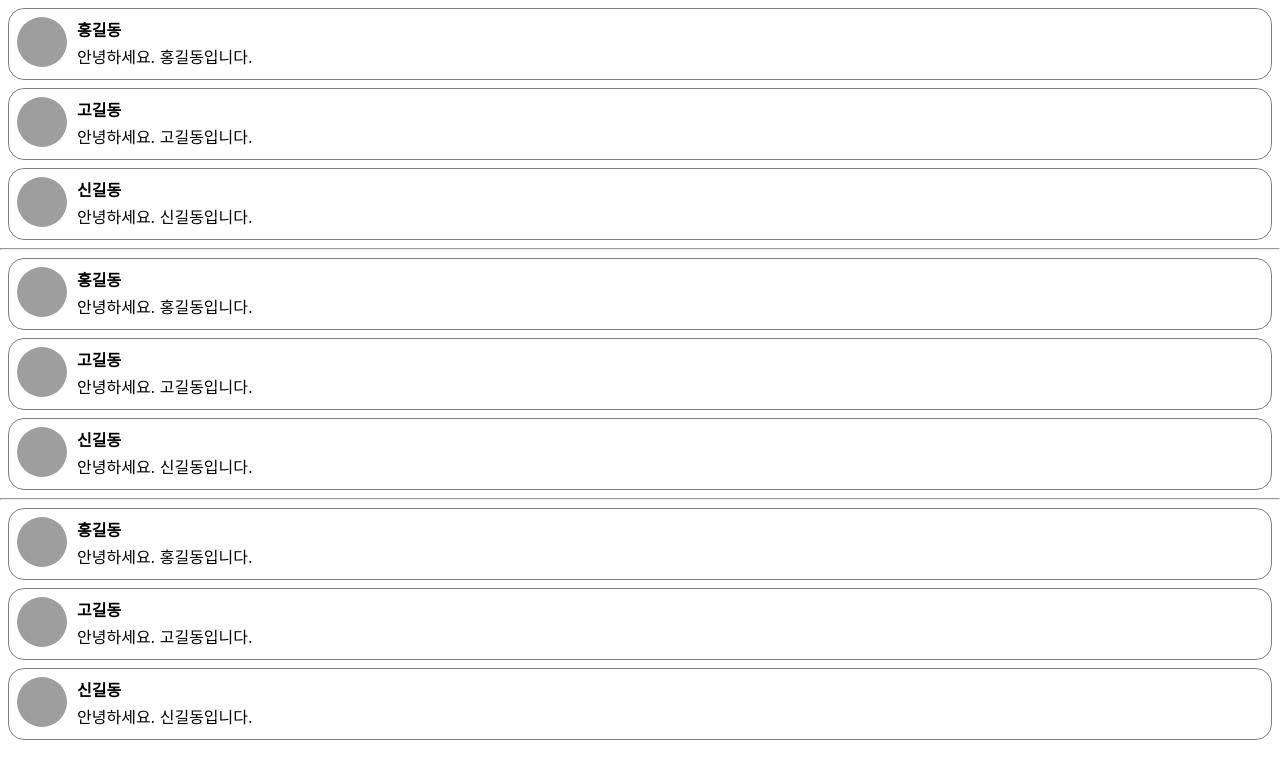
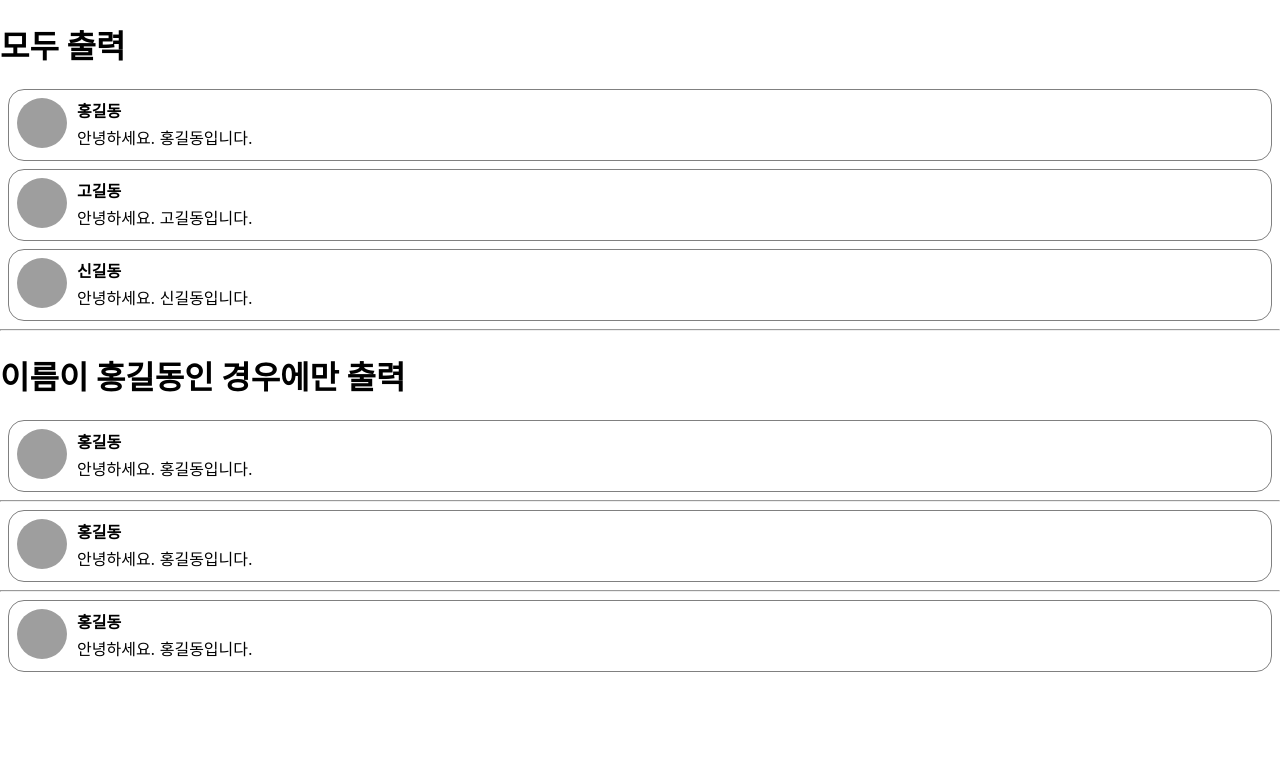
Before and after one commit to QQWaseokE/SK_Shieldus_Rookies_1st, a React (Create React App) app in the folder frontend/react/my-app/: page / in a window 1280 px wide. Shown: the top 778 px of the page. Built offline with nearby package versions, Linux system fonts and the light colour scheme; grey boxes are pictures that could not be loaded.

Commit message:
LAB 이름이 홍길동인 경우에만 출력되도록 수정
7/1(월)

```diff
--- a/frontend/react/my-app/src/comment/CommentList.js
+++ b/frontend/react/my-app/src/comment/CommentList.js
@@ -10,19 +10,32 @@ const comments = [
 function CommentList(props) {
     return (
         <>
-            {   // 화살표 함수 (축약)
+            <h1>모두 출력</h1>
+            {
                 comments.map((c, index) => <Comment name={c.name} comment={c.comment} key={index} picture={c.picture} />)
             }
-            <hr/>
-            {   // 화살표 함수
-                comments.map((c, index) => {
-                    return <Comment name={c.name} comment={c.comment} key={index} picture={c.picture} />;
+            <hr />
+            <h1>이름이 홍길동인 경우에만 출력</h1>
+            {
+                // filter 사용
+                comments
+                    .filter(c => c.name === '홍길동')
+                    .map((c, i) => <Comment name={c.name} comment={c.comment} picture={c.picture} key={i} />)
+            }
+            <hr />
+             {
+                // && 연산자를 이용해서 조건부 렌더링
+                comments
+                .map((c, i) => {
+                    return c.name === '홍길동' && <Comment name={c.name} comment={c.comment} picture={c.picture} key={i} />
                 })
             }
-            <hr/>
-            {   // 익명 함수 표현식
-                comments.map(function(c, index) {
-                    return <Comment name={c.name} comment={c.comment} key={index} picture={c.picture} />;
+            <hr />
+            {
+                // 삼항 연잔자를 사용하는 경우
+                comments
+                .map((c, i) => {
+                    return c.name === '홍길동' ? <Comment name={c.name} comment={c.comment} picture={c.picture} key={i} /> : ""
                 })
             }
         </>
```
